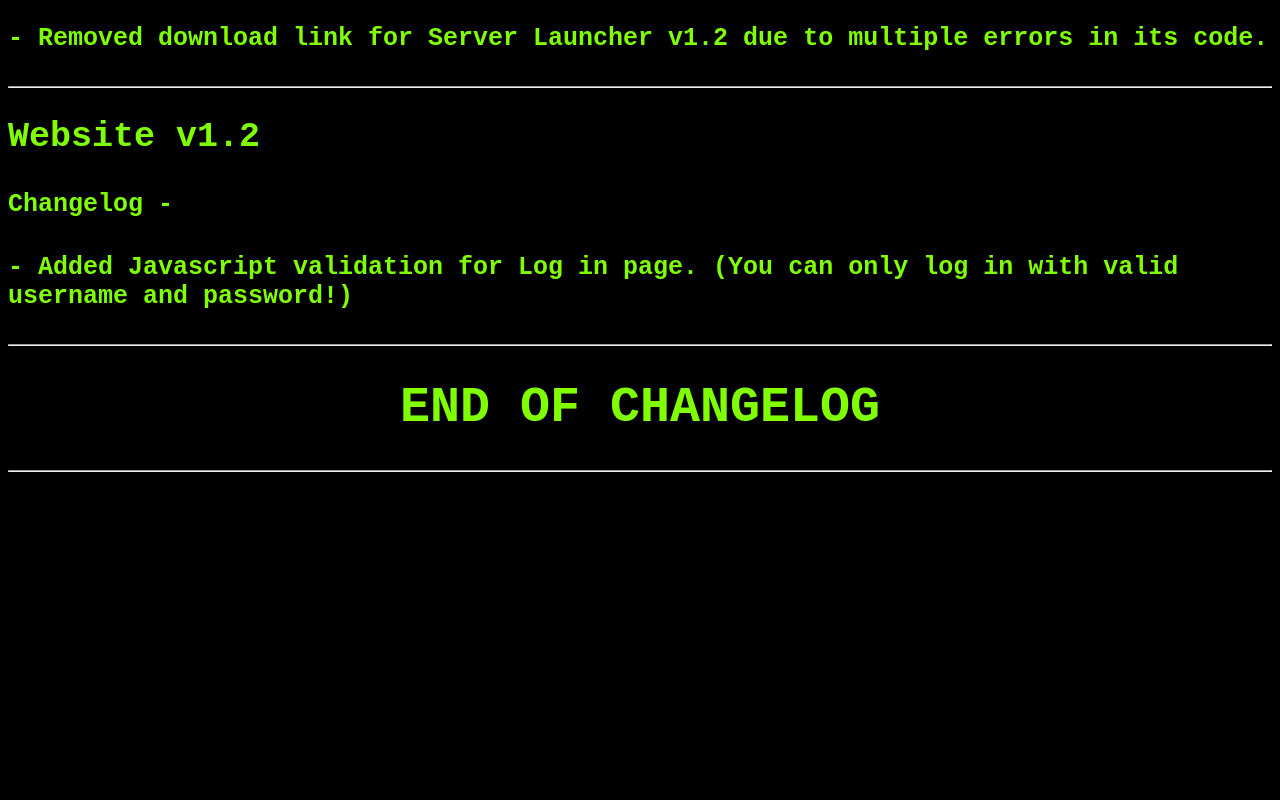
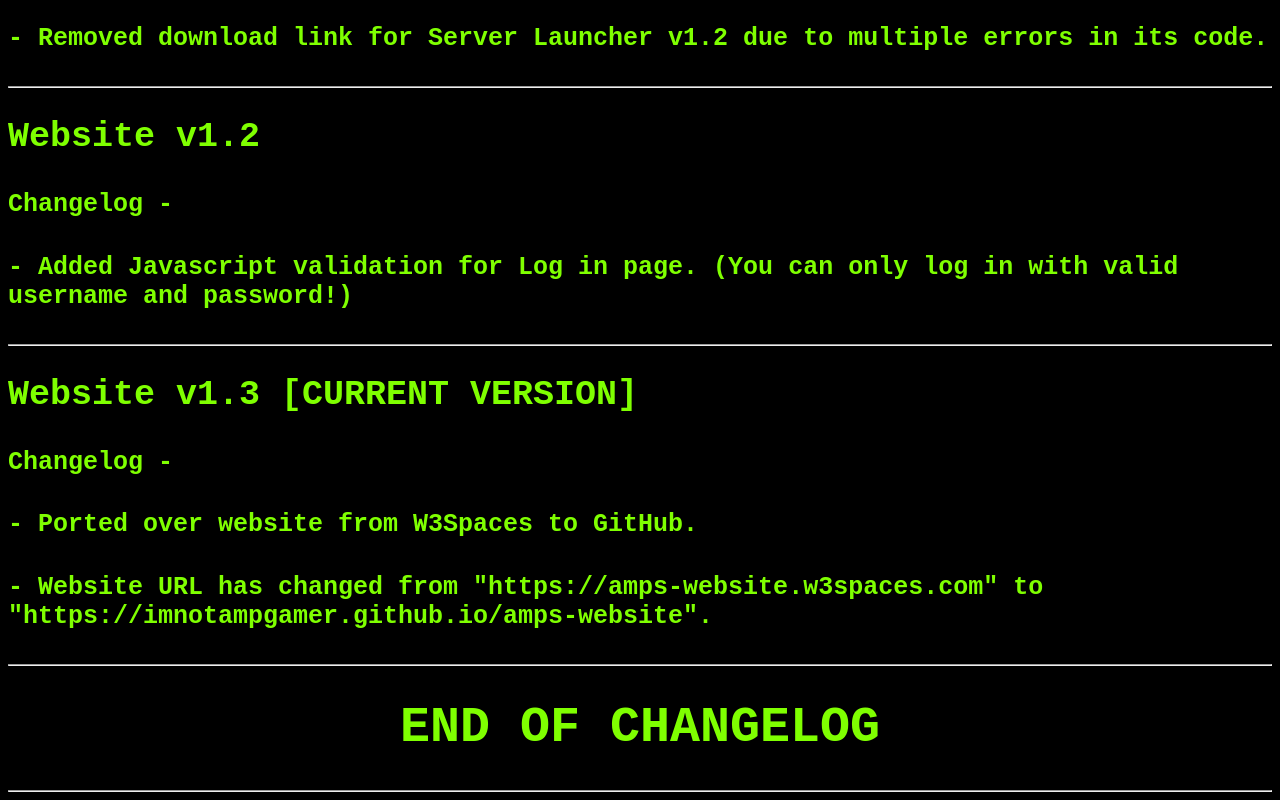
Before and after one commit to ImnotAmpGamer/amps-website, a plain HTML site: page Files/Website-Updates.html in a window 1280 px wide. Shown: the part 3583-4383 px from the top of the page. Before the commit the page ends 4063 px from the top, so only its background shows below. Drawn offline with Linux system fonts and the light colour scheme.

Commit message:
Added version upgrade information to website updates page
Added in the version upgrade information (v1.2 --> v1.3) to the website updates page.
Version upgrade information is about what is new in the newer version of the website

```diff
--- a/Files/Website-Updates.html
+++ b/Files/Website-Updates.html
@@ -79,6 +79,11 @@
 <h4>Changelog -</h4>
 <h4>- Added Javascript validation for Log in page. (You can only log in with valid username and password!)</h4>
 <hr>
+<h2>Website v1.3 [CURRENT VERSION]</h2>
+<h4>Changelog -</h4>
+<h4>- Ported over website from W3Spaces to GitHub.</h4>
+<h4>- Website URL has changed from "https://amps-website.w3spaces.com" to "https://imnotampgamer.github.io/amps-website".</h4>
+<hr>
 </body>
 <center><h1>END OF CHANGELOG</h1></center>
 <hr>
```
